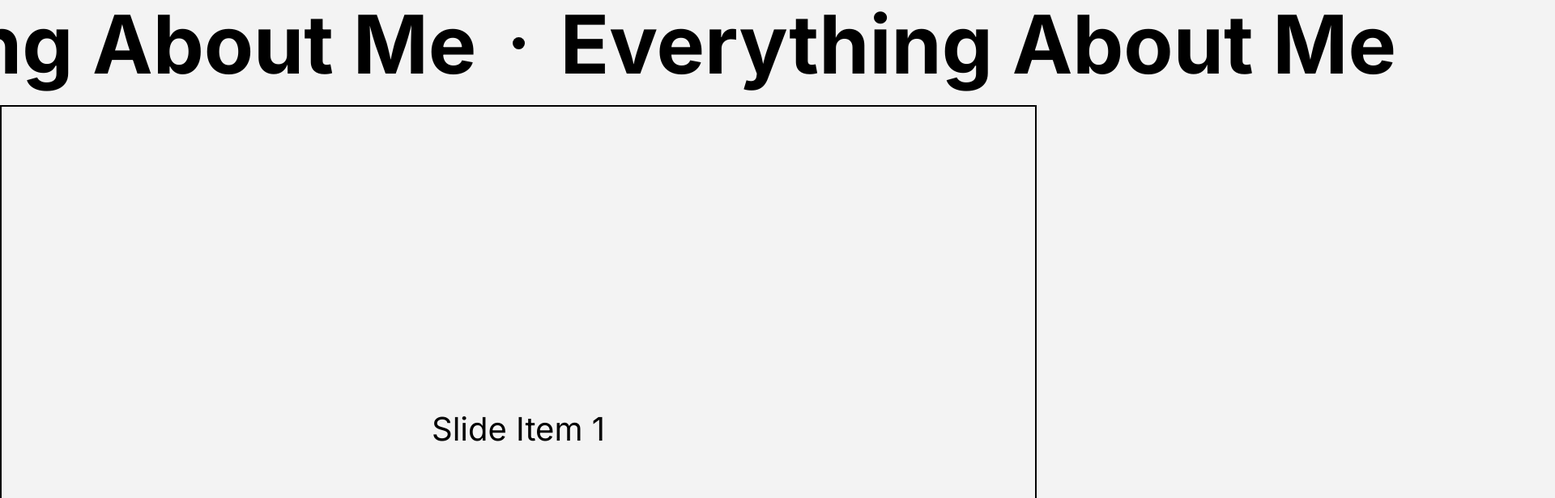
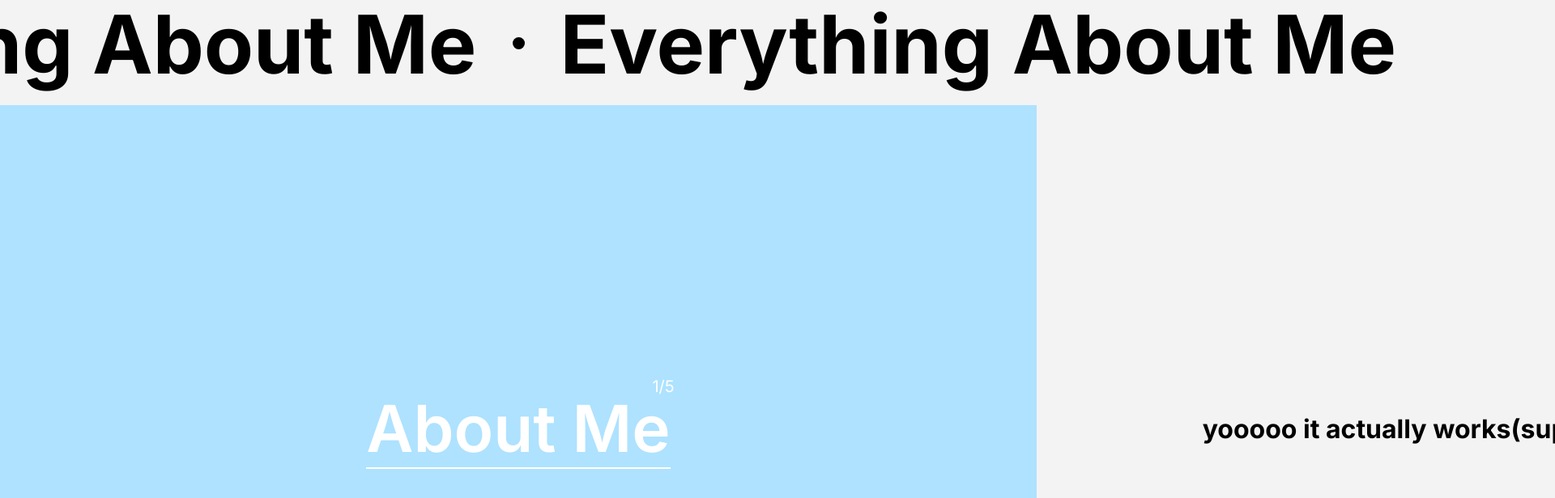
Before and after one commit to Johnson-Berisha/portfolio, a Next.js app in the folder next/: page / in a window 1280 px wide. Shown: the part 1420-2036 px from the top of the page at 81% size, 1920 px wide, since content can reach past the window. Built offline with nearby package versions, Linux system fonts and the light colour scheme.

Commit message:
many many changes, fixed smooth scroll now scrollt

```diff
--- a/next/app/layout.tsx
+++ b/next/app/layout.tsx
@@ -1,10 +1,9 @@
 import type { Metadata } from "next"
 import { Inter } from "next/font/google"
-import Header from "@/design/components/header/header"
+import SmoothScrolling from "@/design/components/SmoothScrolling";
+import "@/design/style/global.css"
 
-import Lenis from "@/app/lenis"
 
-import "@/design/style/global.css"
 
 const inter = Inter({ subsets: ["latin"] })
 
@@ -29,8 +28,9 @@ export default function RootLayout({
         />
       </head>
       <body className={inter.className}>
-        {children}
-        <Lenis />
+
+        <SmoothScrolling>{children}</SmoothScrolling>
+
       </body>
     </html>
   )
--- a/next/app/lenis.tsx
+++ /dev/null
@@ -1,55 +0,0 @@
-"use client"
-
-import React, { useEffect, useRef } from "react"
-import Lenis from "@studio-freight/lenis"
-import gsap from "gsap"
-
-/**
- * Wrapper for Lenis
- */
-export default function SmoothScroller() {
-  const containerRef = useRef(null)
-
-  useEffect(() => {
-    const lenis = new Lenis()
-
-    lenis.on("scroll", () => {
-      const container = containerRef.current as unknown as HTMLElement
-      if (container) {
-        const containerWidth = container.offsetWidth
-        const scrollPercent =
-          lenis.scroll / (container.scrollWidth - containerWidth)
-
-        const hitems = container.querySelectorAll(".slide-item")
-
-        gsap.to(hitems, {
-          xPercent: -100 * scrollPercent,
-          ease: "sine.out",
-        })
-      }
-    })
-
-    function raf(time: any) {
-      lenis.raf(time)
-      requestAnimationFrame(raf)
-    }
-
-    requestAnimationFrame(raf)
-
-    return () => {
-      lenis.destroy()
-    }
-  }, [])
-
-  return (
-    <div id="horizontal" ref={containerRef} style={{ overflowX: "scroll" }}>
-      {/*
-        Render your slide items here with the "slide-item" class
-        For example:
-      */}
-      <div className="slide-item">Slide Item 1</div>
-      <div className="slide-item">Slide Item 2</div>
-      <div className="slide-item">Slide Item 3</div>
-    </div>
-  )
-}
--- a/next/app/page.tsx
+++ b/next/app/page.tsx
@@ -1,8 +1,8 @@
 "use client"
 
 import Image from "next/image"
-import Header from "@/design/components/header/header"
-import { ReactLenis } from "@studio-freight/react-lenis"
+import SectionList from "@/design/components/sectionList";
+
 
 export default function Home() {
   return (
@@ -128,30 +128,11 @@ export default function Home() {
         </div>
         <div className="eam-txt2">Everything About Me</div>
       </div>
-      {/* <div className="about" id="horizontal">
-        <div className="slide-item abt-firstsec" id="h-item-1">
-          <div className="abtfs-txt">
-            <span className="abtfs-txt-2">1/5</span>
-            About Me
-          </div>
-        </div>
-        <div className="slide-item abt-actualsec" id="h-item-2">
-          <h1>yooooo it actually works(suprisingly since my js is sh*t)</h1>
-        </div>
-        <div className="slide-item abt-actualsec" id="h-item-3">
-          <h1>yooooo it actually works(suprisingly since my js is sh*t)</h1>
-        </div>
-        <div className="slide-item abt-actualsec" id="h-item-4">
-          <h1>yooooo it actually works(suprisingly since my js is sh*t)</h1>
-        </div>
-        <div className="slide-item abt-actualsec" id="h-item-5">
-          <h1>yooooo it actually works(suprisingly since my js is sh*t)</h1>
-        </div>
-        <div className="slide-item abt-actualsec" id="h-item-6">
-          <h1>yooooo it actually works(suprisingly since my js is sh*t)</h1>
-        </div>
-      </div> */}
-      {/* </ReactLenis> */}
+
+    <main className="images">
+      <SectionList />
+    </main>
+
     </main>
   )
 }
--- /dev/null
+++ b/next/design/components/SmoothScrolling.tsx
@@ -0,0 +1,12 @@
+"use client";
+import { ReactLenis } from "@studio-freight/react-lenis";
+
+function SmoothScrolling({ children }) {
+  return (
+    <ReactLenis root options={{ lerp: 0.1, duration: 1.7, smoothTouch: true }}>
+      {children}
+    </ReactLenis>
+  );
+}
+
+export default SmoothScrolling;
--- /dev/null
+++ b/next/design/components/sectionList.tsx
@@ -0,0 +1,25 @@
+import React from "react";
+import Image from "next/image";
+
+const SectionList = () => {
+  return (
+    <>
+     <div className="about" id="horizontal">
+        <div className="abt-firstsec" id="h-item">
+            <div className="abtfs-txt">
+                <span className="abtfs-txt-2">1/5</span>
+                About Me
+            </div>
+
+        </div>
+        <div className="abt-actualsec" id="h-item">
+            <h1>yooooo it actually works(suprisingly since my js is sh*t)</h1>
+
+
+        </div>
+    </div>
+    </>
+  );
+};
+
+export default SectionList;
--- a/next/design/style/global.css
+++ b/next/design/style/global.css
@@ -4,23 +4,3 @@
   --bg: black;
   --color: white;
 }
-
-#horizontal {
-  overflow-x: scroll;
-  display: flex;
-  flex-direction: row;
-  gap: 100px;
-  flex-wrap: nowrap;
-  width: 100%;
-}
-
-.slide-item {
-  display: flex;
-  width: 100vw;
-  min-width: 100vw;
-  height: 100vh;
-  align-items: center;
-  justify-content: center;
-  font-size: 40px;
-  border: 2px solid black;
-}
--- a/next/design/style/home.css
+++ b/next/design/style/home.css
@@ -268,6 +268,7 @@ transform: translate(-55%, 0);
 
 /* actual about */
 
+
 .about {
     height: 100vh;
     width: 200%;
@@ -306,6 +307,7 @@ right: -5px;
 top: -15px;
 }
 
+
 .abt-actualsec {
     height: 100vh;
     width: 100%;
--- a/next/next.config.js
+++ b/next/next.config.js
@@ -20,6 +20,7 @@ const nextConfig = {
       ],
       formats: ["image/webp"],
     },
+
     // output: "export",
   }
 
--- a/next/package.json
+++ b/next/package.json
@@ -19,7 +19,7 @@
     "@studio-freight/hamo": "^0.6.22",
     "@studio-freight/lenis": "^1.0.27",
     "@studio-freight/react-lenis": "^0.0.36",
-    "gsap": "^3.12.2",
+    "gsap": "^3.12.4",
     "next": "14.0.2",
     "next-themes": "^0.2.1",
     "react": "^18",
```
Also changed, not shown: 1 other file (tests, documents, lock files or other folders).
